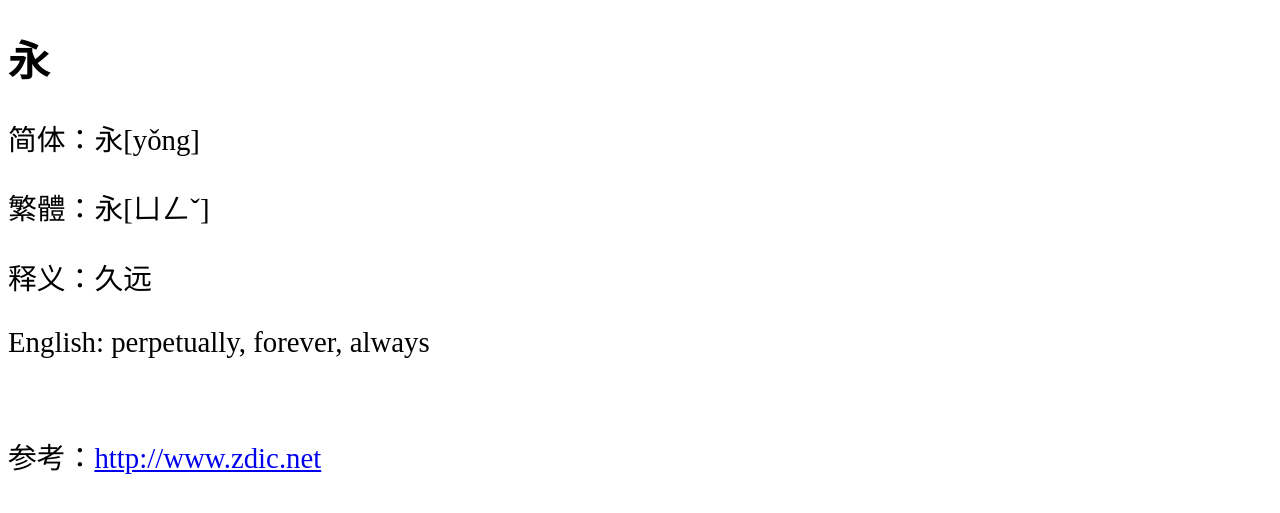
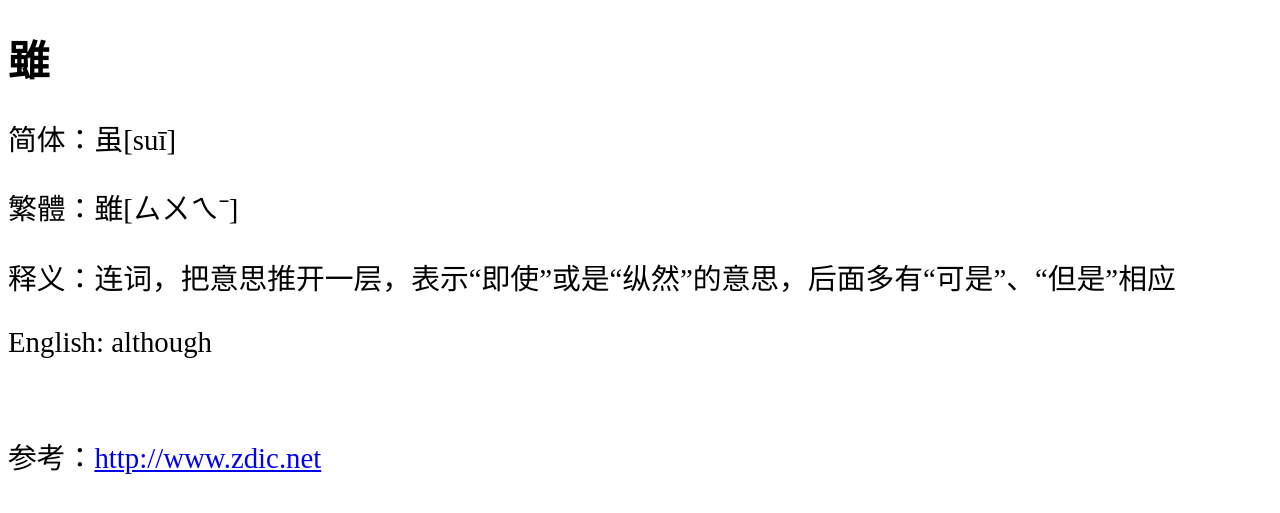
Before and after one commit to shengzhe/livecalligraphy, a Jekyll site: the page built from _posts/2012-08-31-LanTing-65.html, in a window 1280 px wide. Shown: the top 513 px of the page. Built offline with Jekyll 4.4.1, drawn with Linux system fonts in a browser that asks for light colours; Markdown is read by kramdown in place of the engine named in the settings.

Commit message:
Update 2012-08-31-LanTing-65.html

```diff
--- a/_posts/2012-08-31-LanTing-65.html
+++ b/_posts/2012-08-31-LanTing-65.html
@@ -1,11 +1,11 @@
 ---
 layout: default
-title: 兰亭集序第1个字 (1st character of Lan Ting)
+title: 兰亭集序第65th个字 (65th character of Lan Ting)
 ---
-<h1>永</h1>
-<p>简体：永[yǒng]</p>
-<p>繁體：永[ㄩㄥˇ]</p>
-<p>释义：久远</p>
-<p>English: perpetually, forever, always</p>
+<h1>雖</h1>
+<p>简体：虽[suī]</p>
+<p>繁體：雖[ㄙㄨㄟˉ]</p>
+<p>释义：连词，把意思推开一层，表示“即使”或是“纵然”的意思，后面多有“可是”、“但是”相应</p>
+<p>English: although</p>
 <br/>
-<p>参考：<a href="http://www.zdic.net/zd/zi/ZdicE6ZdicB0ZdicB8.htm">http://www.zdic.net</a></p>
+<p>参考：<a href="http://www.zdic.net/zd/zi/ZdicE8Zdic99ZdicBD.htm">http://www.zdic.net</a></p>
```
